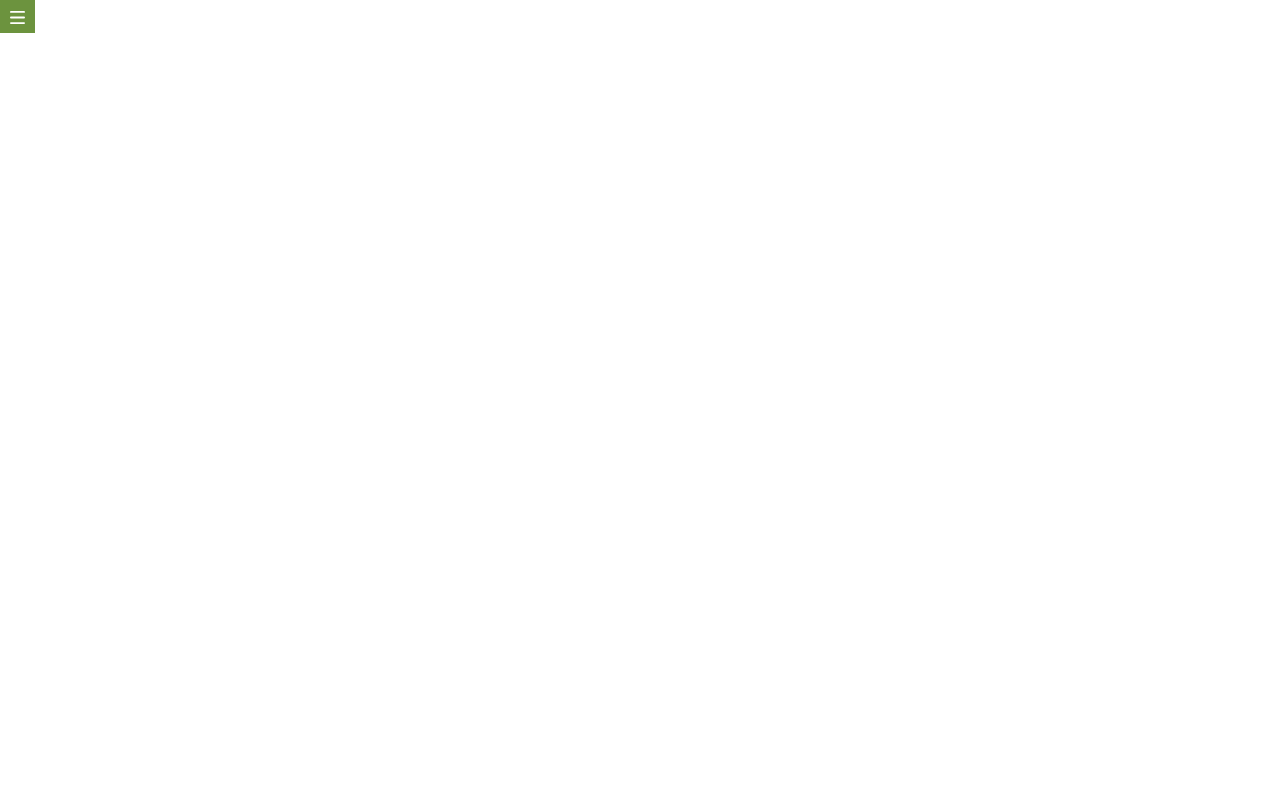
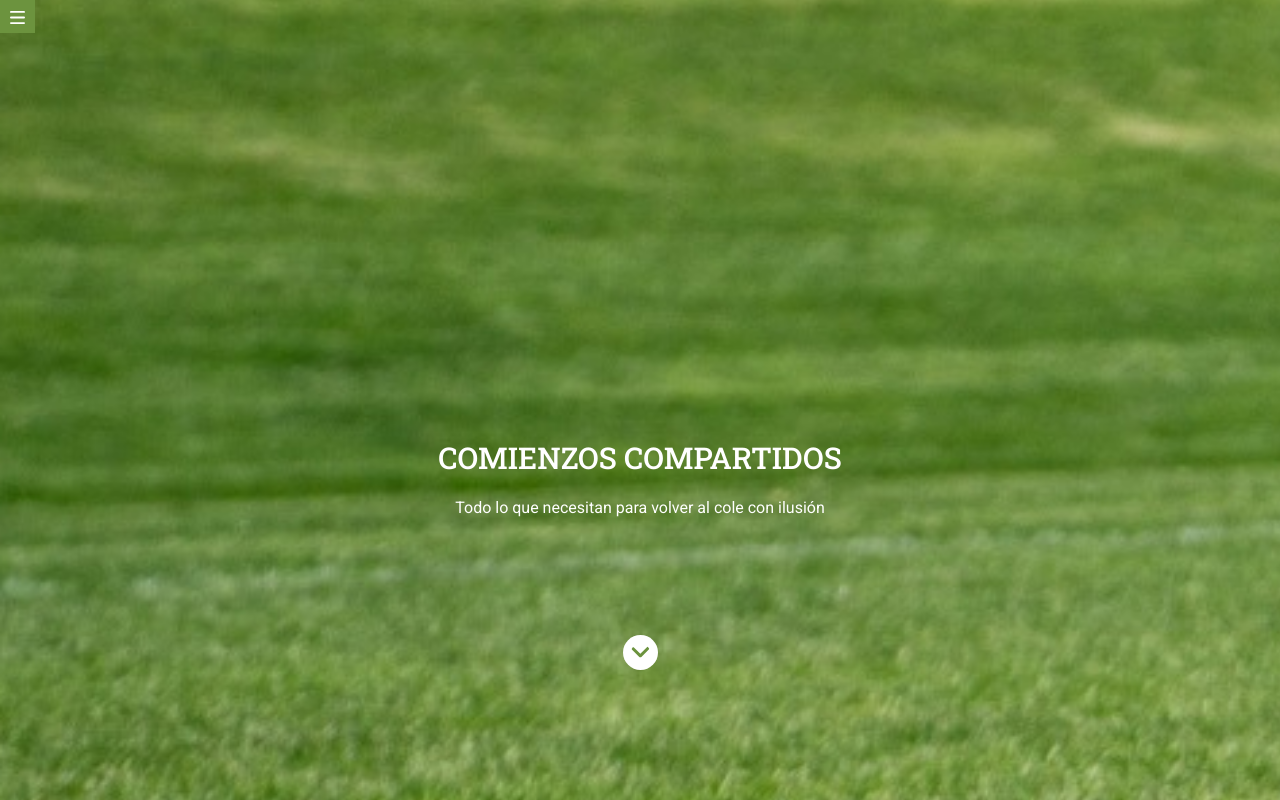
Before and after one commit to Adalab/modulo-1-evaluacion-final-psanz22, a website built with Vite: page src/index.html in a window 1280 px wide. Built offline with nearby package versions, Linux system fonts and the light colour scheme.

Commit message:
Section_1 html and styles

```diff
--- a/src/index.html
+++ b/src/index.html
@@ -4,11 +4,18 @@
     <meta charset="UTF-8" />
     <meta name="viewport" content="width=device-width, initial-scale=1" />
     <title>Proyecto Final Módulo 1 Paula Sanz</title>
+    <link rel="preconnect" href="https://fonts.googleapis.com">
+<link rel="preconnect" href="https://fonts.gstatic.com" crossorigin>
+<link href="https://fonts.googleapis.com/css2?family=Roboto:wght@100;300;400&display=swap" rel="stylesheet">
+<link rel="preconnect" href="https://fonts.googleapis.com">
+<link rel="preconnect" href="https://fonts.gstatic.com" crossorigin>
+<link href="https://fonts.googleapis.com/css2?family=Roboto+Slab:wght@100;300;500&display=swap" rel="stylesheet">
     <link rel="stylesheet" href="./scss/main.scss"/>
 
   </head>
 
   <body>
   <load src="./partials/header.html"/>
+  <load src="./partials/section_1.html"/>
   </body>
 </html>
--- /dev/null
+++ b/src/partials/section_1.html
@@ -0,0 +1,5 @@
+<section class="section_1">
+    <h1>COMIENZOS COMPARTIDOS</h1>
+    <p>Todo lo que necesitan para volver al cole con ilusión</p>
+    <img src="/images/ico-scroll-down.svg" alt="Icono scroll down">
+</section>
--- a/src/scss/core/_variables.scss
+++ b/src/scss/core/_variables.scss
@@ -1,6 +1,3 @@
 // fonts
-$font-main: 'Roboto', sans-serif;
-
-// colors
-$color-bg: #f3f4f5;
-$color-secondary: #999;
+$font-text: 'Roboto', sans-serif;
+$font-title: 'Roboto Slab', serif;
--- a/src/scss/layout/_header.scss
+++ b/src/scss/layout/_header.scss
@@ -1,6 +1,6 @@
 header{
   background-color: #6c933e;
-  position: sticky;
+  position: fixed;
   width: 35px;
   padding: 10px 15px 5px 10px;
   img{
--- /dev/null
+++ b/src/scss/layout/_section_1.scss
@@ -0,0 +1,42 @@
+.section_1 {
+    background: url(/images/cover.jpeg);
+    width: 100%;
+    height: 100vh;
+    padding-top: 150px;
+    background-size: 270%;
+    background-repeat: no-repeat;
+    background-position: -500px;
+    min-width: 366px;
+    display:flex;
+    flex-direction: column;
+    justify-content: center;
+    align-items: center;
+    text-align: center;
+    h1 {
+        color: white;
+        font-size: 30px;
+        font-family: $font-title;
+        font-weight: 500;
+        line-height: 50px;
+    }
+    p{
+        color: white;
+        padding: 15px 65px 0 65px;
+        font-family: $font-text;
+    }
+    img {
+        width: 35px;
+        height: 35px;
+        border-radius: 50%;
+        background-color: white;
+        padding: 8px;
+        position: fixed;
+        bottom: 130px;
+
+
+
+    }
+
+
+
+}
--- a/src/scss/main.scss
+++ b/src/scss/main.scss
@@ -1,4 +1,6 @@
-// @import 'core/variables';
+@import 'core/variables';
 @import 'core/reset';
 @import 'layout/header';
+@import 'layout/section_1';
+
 // @import 'layout/footer';
```
